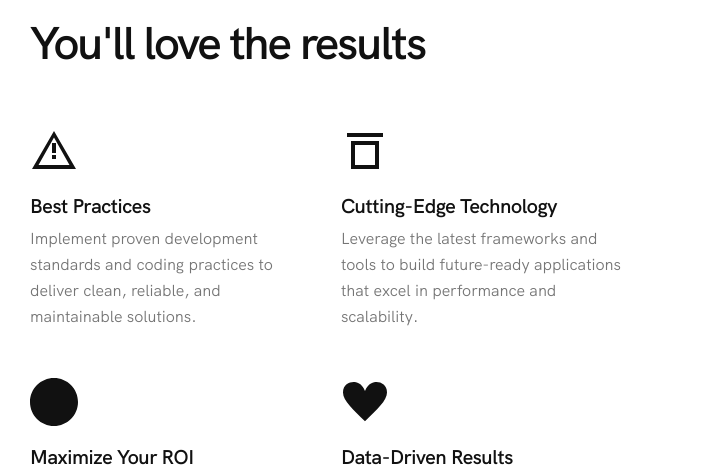
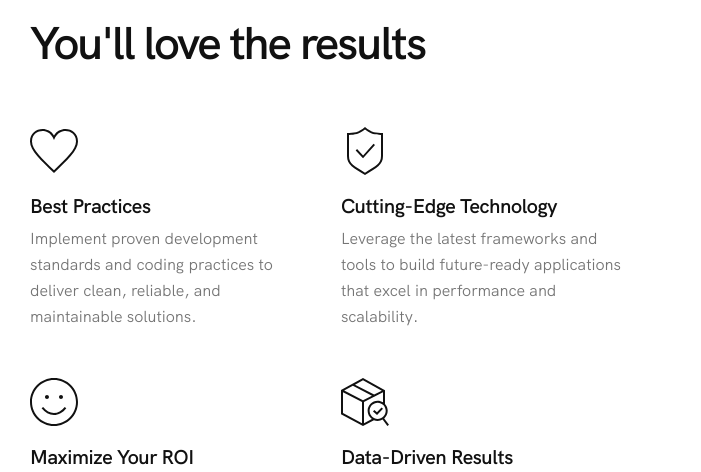
Before and after one commit to ogreadmore/fullstack, a plain HTML site: page index.html in a window 1280 px wide. Shown: the part 4260-4732 px from the top of the page, 0-701 px from the left. Drawn offline with Linux system fonts and the light colour scheme.

Commit message:
Update index.html

```diff
--- a/index.html
+++ b/index.html
@@ -510,8 +510,8 @@ You can find the code of your language here - https://www.w3schools.com/tags/ref
                     <div class="col-lg-6">
                         <div class="alt-features-item">
                             <div class="alt-features-icon">
-                                <svg width="24" height="24" viewBox="0 0 24 24" fill="currentColor" xmlns="http://www.w3.org/2000/svg">
-                                    <path d="M12 2L1 21h22L12 2zm0 3.3L19.74 19H4.26L12 5.3zM11 8h2v5h-2V8zm0 6h2v2h-2v-2z"/>
+                                <svg width="24" height="24" viewBox="0 0 24 24" fill="currentColor" aria-hidden="true" focusable="false" xmlns="http://www.w3.org/2000/svg">
+                                    <path d="M12 21.593c-5.63-5.539-11-10.297-11-14.402 0-3.791 3.068-5.191 5.281-5.191 1.312 0 4.151.501 5.719 4.457 1.59-3.968 4.464-4.447 5.726-4.447 2.54 0 5.274 1.621 5.274 5.181 0 4.069-5.136 8.625-11 14.402m5.726-20.583c-2.203 0-4.446 1.042-5.726 3.238-1.285-2.206-3.522-3.248-5.719-3.248-3.183 0-6.281 2.187-6.281 6.191 0 4.661 5.571 9.429 12 15.809 6.43-6.38 12-11.148 12-15.809 0-4.011-3.095-6.181-6.274-6.181"/>
                                 </svg>
                             </div>
                             <h3 class="alt-features-title">Best Practices</h3>
@@ -526,8 +526,8 @@ You can find the code of your language here - https://www.w3schools.com/tags/ref
                     <div class="col-lg-6">
                         <div class="alt-features-item">
                             <div class="alt-features-icon">
-                                <svg width="24" height="24" viewBox="0 0 24 24" fill="currentColor" xmlns="http://www.w3.org/2000/svg">
-                                    <path d="M3 3h18v2H3V3zm2 4h14v14H5V7zm2 2v10h10V9H7z"/>
+                                <svg width="24" height="24" viewBox="0 0 24 24" fill="currentColor" aria-hidden="true" focusable="false" xmlns="http://www.w3.org/2000/svg">
+                                    <path d="M12 0c-3.371 2.866-5.484 3-9 3v11.535c0 4.603 3.203 5.804 9 9.465 5.797-3.661 9-4.862 9-9.465v-11.535c-3.516 0-5.629-.134-9-3zm0 1.292c2.942 2.31 5.12 2.655 8 2.701v10.542c0 3.891-2.638 4.943-8 8.284-5.375-3.35-8-4.414-8-8.284v-10.542c2.88-.046 5.058-.391 8-2.701zm5 7.739l-5.992 6.623-3.672-3.931.701-.683 3.008 3.184 5.227-5.878.728.685z"/>
                                 </svg>
                             </div>
                             <h3 class="alt-features-title">Cutting-Edge Technology</h3>
@@ -542,9 +542,9 @@ You can find the code of your language here - https://www.w3schools.com/tags/ref
                     <div class="col-lg-6">
                         <div class="alt-features-item">
                             <div class="alt-features-icon">
-                                <svg width="24" height="24" viewBox="0 0 24 24" fill="currentColor" xmlns="http://www.w3.org/2000/svg">
-                                    <path d="M12 0c6.623 0 12 5.377 12 12s-5.377 12-12 12-12-5.377-12-12 5.377-12 12-12zm0 1c6.071 0 11 4.929 11 11s-4.929 11-11 11-11-4.929-11-11 4.929-11 11-11zm-.045 17.51h-.015c-2.285 0-4.469-1.189-6.153-3.349l.789-.614c1.489 1.911 3.394 2.963 5.364 2.963h.013c1.987-.004 3.907-1.078 5.408-3.021l.791.611c-1.693 2.194-3.894 3.405-6.197 3.41z"/>
-                                </svg>
+                                                <svg width="24" height="24" viewBox="0 0 24 24" fill="currentColor" aria-hidden="true" focusable="false" xmlns="http://www.w3.org/2000/svg" fill-rule="evenodd" clip-rule="evenodd">
+                                                <path d="M12 0c6.623 0 12 5.377 12 12s-5.377 12-12 12-12-5.377-12-12 5.377-12 12-12zm0 1c6.071 0 11 4.929 11 11s-4.929 11-11 11-11-4.929-11-11 4.929-11 11-11zm-.045 17.51h-.015c-2.285 0-4.469-1.189-6.153-3.349l.789-.614c1.489 1.911 3.394 2.963 5.364 2.963h.013c1.987-.004 3.907-1.078 5.408-3.021l.791.611c-1.693 2.194-3.894 3.405-6.197 3.41zm-3.468-10.01c.552 0 1 .448 1 1s-.448 1-1 1-1-.448-1-1 .448-1 1-1zm7.013 0c.552 0 1 .448 1 1s-.448 1-1 1-1-.448-1-1 .448-1 1-1z"/>
+                                                </svg>
                             </div>
                             <h3 class="alt-features-title">Maximize Your ROI</h3>
                             <div class="alt-features-descr">
@@ -558,9 +558,9 @@ You can find the code of your language here - https://www.w3schools.com/tags/ref
                     <div class="col-lg-6">
                         <div class="alt-features-item">
                             <div class="alt-features-icon">
-                                <svg width="24" height="24" viewBox="0 0 24 24" fill="currentColor" xmlns="http://www.w3.org/2000/svg">
-                                    <path d="M12 21.593c-5.63-5.539-11-10.297-11-14.402 0-3.791 3.068-5.191 5.281-5.191 1.312 0 4.151.501 5.719 4.457 1.59-3.968 4.464-4.447 5.726-4.447 2.54 0 5.274 1.621 5.274 5.181 0 4.069-5.136 8.625-11 14.402"/>
-                                </svg>
+                                                <svg width="24" height="24" viewBox="0 0 24 24" fill="currentColor" aria-hidden="true" focusable="false" xmlns="http://www.w3.org/2000/svg" fill-rule="evenodd" clip-rule="evenodd">
+                                                    <path d="M21.62 20.196c1.055-.922 1.737-2.262 1.737-3.772 0-1.321-.521-2.515-1.357-3.412v-6.946l-11.001-6.066-11 6v12.131l11 5.869 5.468-2.917c.578.231 1.205.367 1.865.367.903 0 1.739-.258 2.471-.676l2.394 3.226.803-.596-2.38-3.208zm-11.121 2.404l-9.5-5.069v-10.447l9.5 4.946v10.57zm1-.001v-10.567l5.067-2.608.029.015.021-.04 4.384-2.256v5.039c-.774-.488-1.686-.782-2.668-.782-2.773 0-5.024 2.252-5.024 5.024 0 1.686.838 3.171 2.113 4.083l-3.922 2.092zm6.833-2.149c-2.219 0-4.024-1.808-4.024-4.026s1.805-4.025 4.024-4.025c2.22 0 4.025 1.807 4.025 4.025 0 2.218-1.805 4.026-4.025 4.026zm-.364-3.333l-1.306-1.147-.66.751 2.029 1.782 2.966-3.12-.725-.689-2.304 2.423zm-16.371-10.85l4.349-2.372 9.534 4.964-4.479 2.305-9.404-4.897zm9.4-5.127l9.404 5.186-3.832 1.972-9.565-4.98 3.993-2.178z"/>
+                                                </svg>
                             </div>
                             <h3 class="alt-features-title">Data-Driven Results</h3>
                             <div class="alt-features-descr">
```
